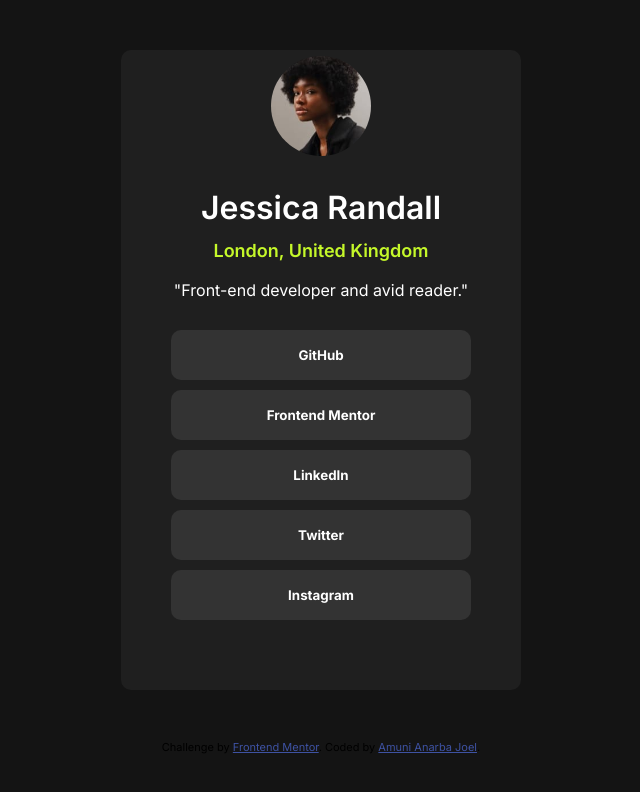
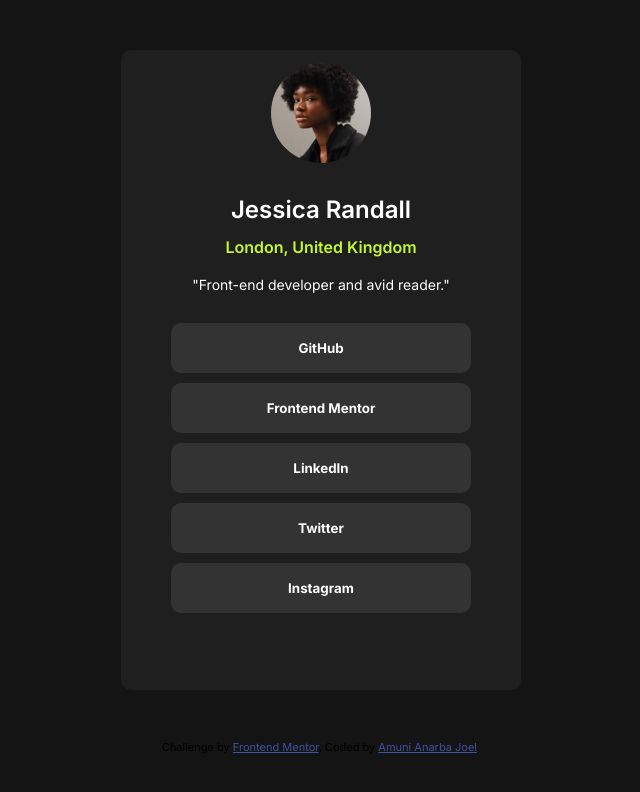
Before and after one commit to joelanarba/social-links-profile, a plain HTML site: page index.html in a window 1280 px wide. Shown: the whole page, without its empty margins (319-959 px from the left). Drawn offline with Linux system fonts and the light colour scheme.

Commit message:
Update media queries for Social Links Profile project

```diff
--- a/style.css
+++ b/style.css
@@ -80,6 +80,7 @@ button:active{
 
 .attribution { font-size: 11px; text-align: center; }
 .attribution a { color: hsl(228, 45%, 44%); }
+
 @media screen and (min-width: 600px){
     header{
         width: 400px;
@@ -88,13 +89,13 @@ button:active{
         width: 100px;
     }
     header h1{
-        font-size: 32px;
+        font-size: 24px;
     }
     header h2{
-        font-size: 18px;
+        font-size: 16px;
     }
     header p{
-        font-size: 16px;
+        font-size: 14px;
     }
     button{
         width: 300px;
```
